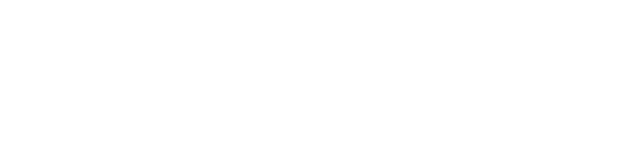
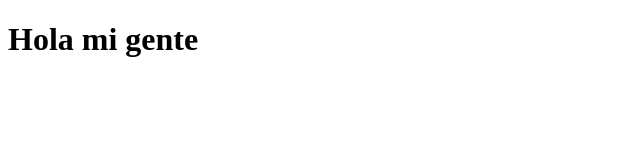
Before and after one commit to Daniel15col/Coursera-mod2_, a plain HTML site: page module2-solution/index.html in a window 1280 px wide. Shown: the whole page, without its empty margins (0-640 px from the left). Drawn offline with Linux system fonts and the light colour scheme.

Commit message:
small addition to our content

```diff
--- a/module2-solution/index.html
+++ b/module2-solution/index.html
@@ -6,6 +6,6 @@
     <title>Document</title>
 </head>
 <body>
-
+    <h1>Hola mi gente </h1>
 </body>
 </html>
```
